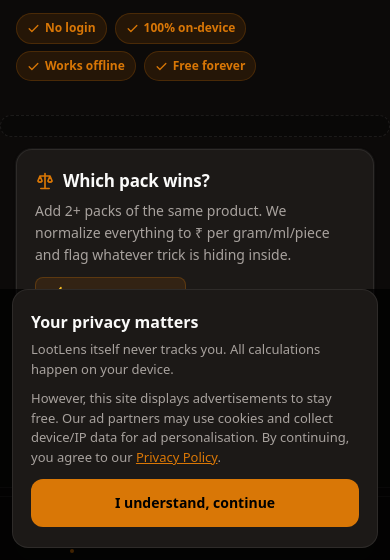
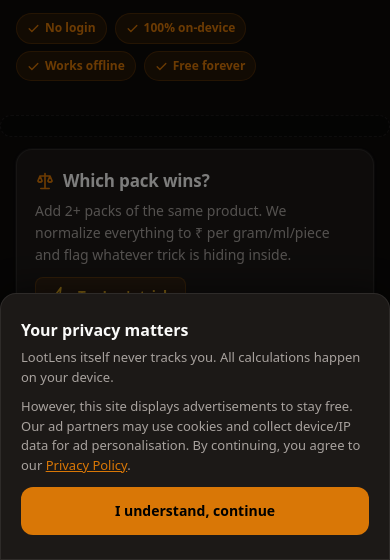
Before and after one commit to UnfilteredAnshul/LootLens, a website: page index.html in a window 390 px wide. Shown: the part 284-844 px from the top of the page. Drawn offline with Linux system fonts and the light colour scheme.

Commit message:
Fix privacy consent: full-screen backdrop with bottom sheet popup
- Covers entire page to block interaction until accepted
- Popup slides up from bottom with rounded top corners
- Safe area padding for iPhone notch
- Properly sits above nav bar at z-index 998

```diff
--- a/assets/css/style.css
+++ b/assets/css/style.css
@@ -1098,25 +1098,26 @@ footer { padding-bottom: calc(var(--nav-h) + 30px); }
 .privacy-overlay {
   display: none;
   position: fixed;
-  bottom: 0;
-  left: 0;
-  right: 0;
+  inset: 0;
   z-index: 998;
-  background: rgba(0,0,0,0.7);
-  padding: 0 12px 12px;
-  padding-bottom: calc(12px + env(safe-area-inset-bottom, 0px));
+  background: rgba(0,0,0,0.5);
+  display: flex;
+  align-items: flex-end;
+  justify-content: center;
 }
 .privacy-overlay.show {
-  display: block;
+  display: flex;
 }
 .privacy-popup {
   background: var(--bg2);
   border: 1px solid var(--border);
-  border-radius: 16px 16px 16px 16px;
-  padding: 20px 18px;
+  border-radius: 16px 16px 0 0;
+  padding: 24px 20px;
+  padding-bottom: calc(24px + env(safe-area-inset-bottom, 0px));
+  width: 100%;
   max-width: 480px;
-  margin: 0 auto;
   text-align: left;
+  box-shadow: 0 -4px 32px rgba(0,0,0,0.5);
 }
 .privacy-popup h2 {
   font-size: 16px;
```
